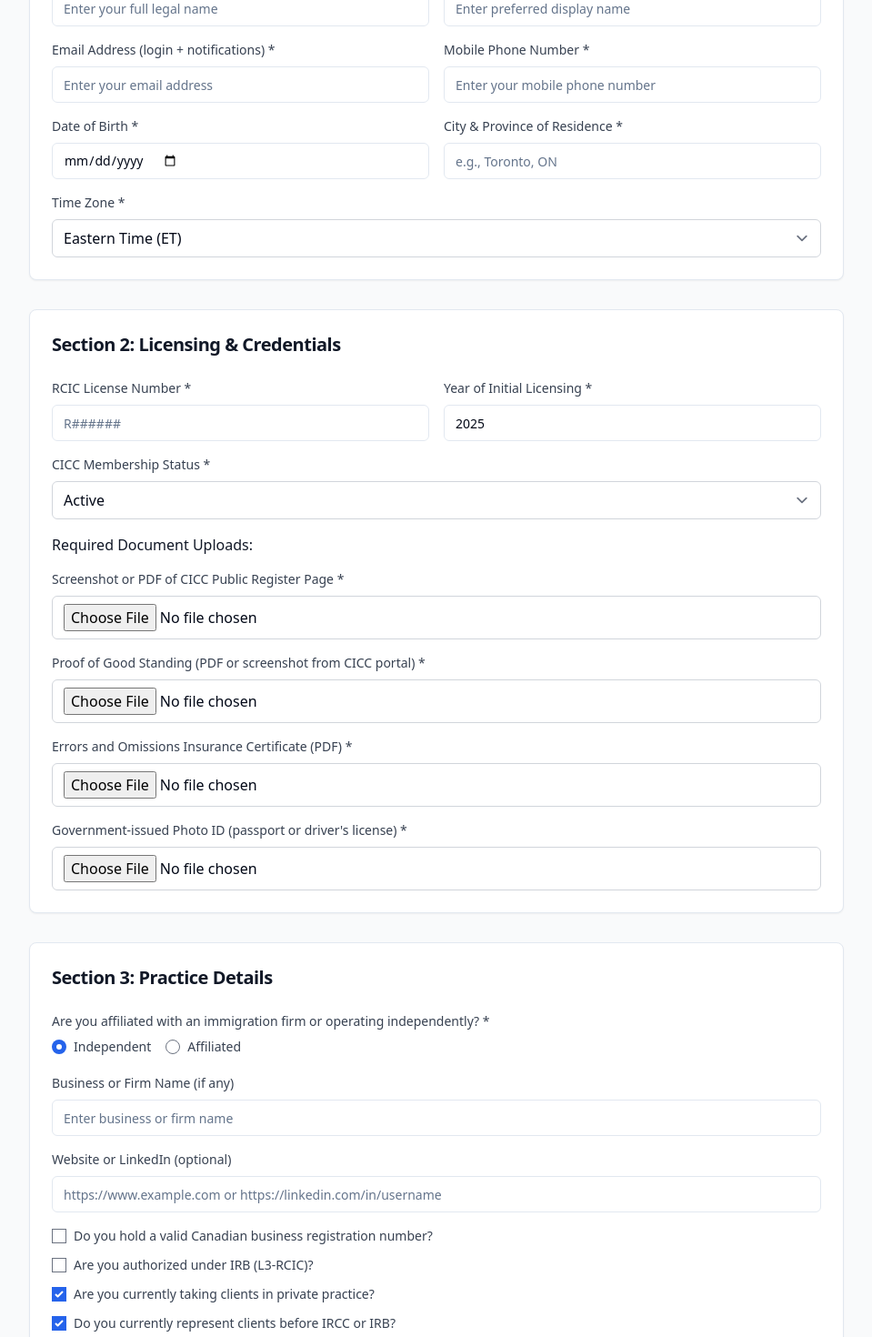
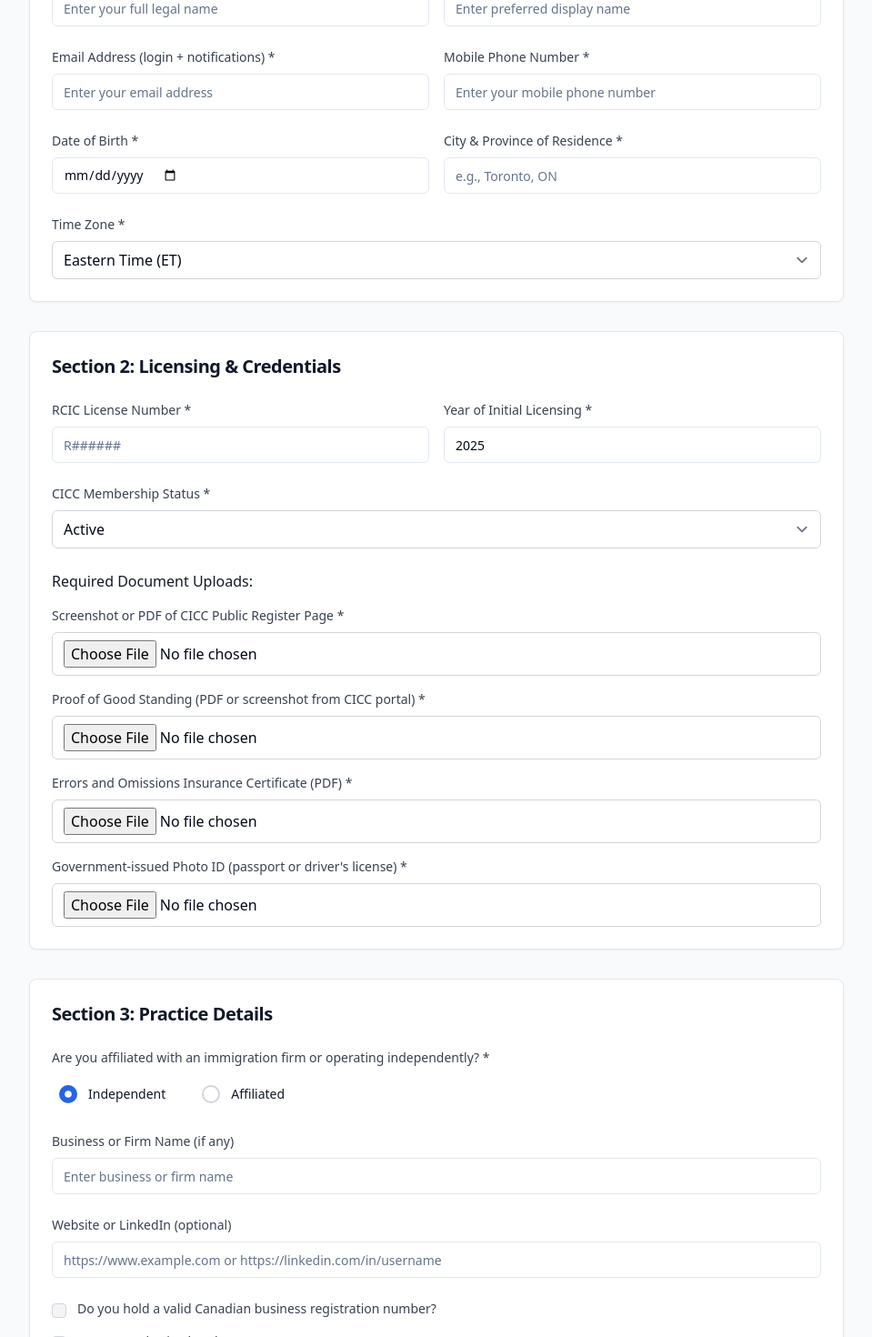
Before and after one commit to CyberAshu/Consultations, a React (Create React App) app: page /become-consultant in a window 1280 px wide. Shown: the part 440-1910 px from the top of the page at 91% size, without its empty margins (160-1119 px from the left). Built offline with nearby package versions, Linux system fonts and the light colour scheme.

Commit message:
UPDATE CONSULTANT PAGE

```diff
--- a/src/components/pages/BecomeConsultantPage.tsx
+++ b/src/components/pages/BecomeConsultantPage.tsx
@@ -123,44 +123,44 @@ export function BecomeConsultantPage() {
 
   if (isSubmitted) {
     return (
-      <main className="min-h-screen pt-24 pb-12 px-4 sm:px-6 lg:px-8 bg-gray-50">
+      <main className="min-h-screen pt-16 sm:pt-20 lg:pt-24 pb-8 sm:pb-12 px-4 sm:px-6 lg:px-8 bg-gray-50">
         <div className="max-w-4xl mx-auto">
           <Card className="bg-white rounded-lg shadow-lg">
-            <CardContent className="p-12 text-center">
+            <CardContent className="p-6 sm:p-8 lg:p-12 text-center">
               <div className="mb-6">
-                <div className="w-16 h-16 bg-green-100 rounded-full flex items-center justify-center mx-auto mb-4">
-                  <svg className="w-8 h-8 text-green-600" fill="none" stroke="currentColor" viewBox="0 0 24 24">
+                <div className="w-12 h-12 sm:w-16 sm:h-16 bg-green-100 rounded-full flex items-center justify-center mx-auto mb-4">
+                  <svg className="w-6 h-6 sm:w-8 sm:h-8 text-green-600" fill="none" stroke="currentColor" viewBox="0 0 24 24">
                     <path strokeLinecap="round" strokeLinejoin="round" strokeWidth={2} d="M5 13l4 4L19 7" />
                   </svg>
                 </div>
-                <h1 className="text-3xl font-bold text-gray-900 mb-4">Application Submitted Successfully!</h1>
+                <h1 className="text-xl sm:text-2xl lg:text-3xl font-bold text-gray-900 mb-4 px-4">Application Submitted Successfully!</h1>
               </div>
 
-              <div className="prose prose-lg mx-auto text-left bg-gray-50 rounded-lg p-6">
-                <p className="text-gray-700 mb-4">
+              <div className="prose prose-sm sm:prose-base lg:prose-lg mx-auto text-left bg-gray-50 rounded-lg p-4 sm:p-6">
+                <p className="text-gray-700 mb-3 sm:mb-4 text-sm sm:text-base">
                   <strong>Thank you!</strong> Your application has been successfully submitted.
                 </p>
-                <p className="text-gray-700 mb-4">
+                <p className="text-gray-700 mb-3 sm:mb-4 text-sm sm:text-base">
                   We've received your details and documents. Our admin team will carefully review your
                   application within <strong>2–3 business days</strong> to ensure all licensing and compliance
                   requirements are met.
                 </p>
-                <p className="text-gray-700 mb-4">
+                <p className="text-gray-700 mb-3 sm:mb-4 text-sm sm:text-base">
                   If your application is approved, you'll receive an email with login access to your consultant
                   dashboard, along with instructions to complete your onboarding and begin accepting client bookings.
                 </p>
-                <p className="text-gray-700 mb-4">
+                <p className="text-gray-700 mb-3 sm:mb-4 text-sm sm:text-base">
                   If additional information or clarification is needed, we'll reach out to you directly via the
                   email you provided.
                 </p>
-                <p className="text-gray-700">
+                <p className="text-gray-700 text-sm sm:text-base">
                   In the meantime, if you have any questions or need to make updates to your submission, please
                   contact us at <strong>support@[yourdomain].ca</strong>.
                 </p>
               </div>
 
-              <div className="mt-8 p-4 bg-blue-50 rounded-lg">
-                <p className="text-blue-800 font-medium">
+              <div className="mt-6 sm:mt-8 p-3 sm:p-4 bg-blue-50 rounded-lg">
+                <p className="text-blue-800 font-medium text-sm sm:text-base">
                   We're excited to have you join our growing network of trusted Canadian immigration consultants!
                 </p>
               </div>
@@ -172,27 +172,27 @@ export function BecomeConsultantPage() {
   }
 
   return (
-    <main className="min-h-screen pt-24 pb-12 px-4 sm:px-6 lg:px-8 bg-gray-50">
+    <main className="min-h-screen pt-16 sm:pt-20 lg:pt-24 pb-8 sm:pb-12 px-3 sm:px-4 lg:px-8 bg-gray-50">
       <div className="max-w-4xl mx-auto">
-        <div className="text-center mb-12">
-          <h1 className="text-4xl font-extrabold text-gray-900 sm:text-5xl sm:tracking-tight lg:text-6xl">
+        <div className="text-center mb-8 sm:mb-12">
+          <h1 className="text-2xl sm:text-3xl md:text-4xl lg:text-5xl xl:text-6xl font-extrabold text-gray-900 leading-tight">
             Become a Consultant
           </h1>
-          <p className="mt-5 max-w-xl mx-auto text-xl text-gray-500">
+          <p className="mt-3 sm:mt-5 max-w-xl mx-auto text-base sm:text-lg lg:text-xl text-gray-500 px-4">
             Submit your application to join our team of experts.
           </p>
         </div>
 
-        <div className="mt-10 space-y-8">
-          <form onSubmit={handleSubmit} className="space-y-8">
+        <div className="mt-6 sm:mt-10 space-y-6 sm:space-y-8">
+          <form onSubmit={handleSubmit} className="space-y-6 sm:space-y-8">
             {/* Section 1: Personal & Contact Information */}
-            <Card>
-              <CardHeader>
-                <CardTitle className="text-xl font-semibold text-gray-900">
+            <Card className="shadow-sm border border-gray-200">
+              <CardHeader className="pb-4 sm:pb-6">
+                <CardTitle className="text-lg sm:text-xl font-semibold text-gray-900 px-2 sm:px-0">
                   Section 1: Personal & Contact Information
                 </CardTitle>
               </CardHeader>
-              <CardContent className="space-y-4">
+              <CardContent className="space-y-4 sm:space-y-6 px-4 sm:px-6">
                 <div className="grid grid-cols-1 md:grid-cols-2 gap-4">
                   <div>
                     <label htmlFor="fullLegalName" className="block text-sm font-medium text-gray-700 mb-2">
@@ -311,13 +311,13 @@ export function BecomeConsultantPage() {
             </Card>
 
             {/* Section 2: Licensing & Credentials */}
-            <Card>
-              <CardHeader>
-                <CardTitle className="text-xl font-semibold text-gray-900">
+            <Card className="shadow-sm border border-gray-200">
+              <CardHeader className="pb-4 sm:pb-6">
+                <CardTitle className="text-lg sm:text-xl font-semibold text-gray-900 px-2 sm:px-0">
                   Section 2: Licensing & Credentials
                 </CardTitle>
               </CardHeader>
-              <CardContent className="space-y-4">
+              <CardContent className="space-y-4 sm:space-y-6 px-4 sm:px-6">
                 <div className="grid grid-cols-1 md:grid-cols-2 gap-4">
                   <div>
                     <label htmlFor="rcicLicenseNumber" className="block text-sm font-medium text-gray-700 mb-2">
@@ -437,41 +437,41 @@ export function BecomeConsultantPage() {
             </Card>
 
             {/* Section 3: Practice Details */}
-            <Card>
-              <CardHeader>
-                <CardTitle className="text-xl font-semibold text-gray-900">
+            <Card className="shadow-sm border border-gray-200">
+              <CardHeader className="pb-4 sm:pb-6">
+                <CardTitle className="text-lg sm:text-xl font-semibold text-gray-900 px-2 sm:px-0">
                   Section 3: Practice Details
                 </CardTitle>
               </CardHeader>
-              <CardContent className="space-y-4">
+              <CardContent className="space-y-4 sm:space-y-6 px-4 sm:px-6">
                 <div>
-                  <label className="block text-sm font-medium text-gray-700 mb-2">
+                  <label className="block text-sm font-medium text-gray-700 mb-3">
                     Are you affiliated with an immigration firm or operating independently? *
                   </label>
-                  <div className="space-x-4">
-                    <label className="inline-flex items-center">
+                  <div className="flex flex-col sm:flex-row sm:space-x-6 space-y-3 sm:space-y-0">
+                    <label className="flex items-center cursor-pointer p-2 rounded-lg hover:bg-gray-50 transition-colors">
                       <input
                         type="radio"
                         name="practiceType"
                         value="independent"
                         checked={formData.practiceType === 'independent'}
                         onChange={handleInputChange}
-                        className="form-radio"
+                        className="w-5 h-5 text-blue-600 bg-white border-2 border-gray-300 rounded-full focus:ring-blue-500 focus:ring-2 focus:ring-offset-0 checked:bg-blue-600 checked:border-blue-600"
                         required
                       />
-                      <span className="ml-2 text-sm text-gray-700">Independent</span>
+                      <span className="ml-3 text-sm font-medium text-gray-900 select-none">Independent</span>
                     </label>
-                    <label className="inline-flex items-center">
+                    <label className="flex items-center cursor-pointer p-2 rounded-lg hover:bg-gray-50 transition-colors">
                       <input
                         type="radio"
                         name="practiceType"
                         value="affiliated"
                         checked={formData.practiceType === 'affiliated'}
                         onChange={handleInputChange}
-                        className="form-radio"
+                        className="w-5 h-5 text-blue-600 bg-white border-2 border-gray-300 rounded-full focus:ring-blue-500 focus:ring-2 focus:ring-offset-0 checked:bg-blue-600 checked:border-blue-600"
                         required
                       />
-                      <span className="ml-2 text-sm text-gray-700">Affiliated</span>
+                      <span className="ml-3 text-sm font-medium text-gray-900 select-none">Affiliated</span>
                     </label>
                   </div>
                 </div>
@@ -506,59 +506,59 @@ export function BecomeConsultantPage() {
                   />
                 </div>
 
-                <div className="space-y-3">
-                  <div className="flex items-center">
+                <div className="space-y-4">
+                  <div className="flex items-start">
                     <input
                       id="hasBusinessRegistration"
                       name="hasBusinessRegistration"
                       type="checkbox"
                       checked={formData.hasBusinessRegistration}
                       onChange={handleInputChange}
-                      className="form-checkbox"
+                      className="w-4 h-4 text-blue-600 bg-gray-100 border-gray-300 rounded focus:ring-blue-500 focus:ring-2 mt-1"
                     />
-                    <label htmlFor="hasBusinessRegistration" className="ml-2 text-sm text-gray-700">
+                    <label htmlFor="hasBusinessRegistration" className="ml-3 text-sm text-gray-700 cursor-pointer">
                       Do you hold a valid Canadian business registration number?
                     </label>
                   </div>
 
-                  <div className="flex items-center">
+                  <div className="flex items-start">
                     <input
                       id="isIRBAuthorized"
                       name="isIRBAuthorized"
                       type="checkbox"
                       checked={formData.isIRBAuthorized}
                       onChange={handleInputChange}
-                      className="form-checkbox"
+                      className="w-4 h-4 text-blue-600 bg-gray-100 border-gray-300 rounded focus:ring-blue-500 focus:ring-2 mt-1"
                     />
-                    <label htmlFor="isIRBAuthorized" className="ml-2 text-sm text-gray-700">
+                    <label htmlFor="isIRBAuthorized" className="ml-3 text-sm text-gray-700 cursor-pointer">
                       Are you authorized under IRB (L3-RCIC)?
                     </label>
                   </div>
 
-                  <div className="flex items-center">
+                  <div className="flex items-start">
                     <input
                       id="takingPrivateClients"
                       name="takingPrivateClients"
                       type="checkbox"
                       checked={formData.takingPrivateClients}
                       onChange={handleInputChange}
-                      className="form-checkbox"
+                      className="w-4 h-4 text-blue-600 bg-gray-100 border-gray-300 rounded focus:ring-blue-500 focus:ring-2 mt-1"
                     />
-                    <label htmlFor="takingPrivateClients" className="ml-2 text-sm text-gray-700">
+                    <label htmlFor="takingPrivateClients" className="ml-3 text-sm text-gray-700 cursor-pointer">
                       Are you currently taking clients in private practice?
                     </label>
                   </div>
 
-                  <div className="flex items-center">
+                  <div className="flex items-start">
                     <input
                       id="representsClientsIRCC"
                       name="representsClientsIRCC"
                       type="checkbox"
                       checked={formData.representsClientsIRCC}
                       onChange={handleInputChange}
-                      className="form-checkbox"
+                      className="w-4 h-4 text-blue-600 bg-gray-100 border-gray-300 rounded focus:ring-blue-500 focus:ring-2 mt-1"
                     />
-                    <label htmlFor="representsClientsIRCC" className="ml-2 text-sm text-gray-700">
+                    <label htmlFor="representsClientsIRCC" className="ml-3 text-sm text-gray-700 cursor-pointer">
                       Do you currently represent clients before IRCC or IRB?
                     </label>
                   </div>
@@ -567,13 +567,13 @@ export function BecomeConsultantPage() {
             </Card>
 
             {/* Section 4: Areas of Expertise */}
-            <Card>
-              <CardHeader>
-                <CardTitle className="text-xl font-semibold text-gray-900">
+            <Card className="shadow-sm border border-gray-200">
+              <CardHeader className="pb-4 sm:pb-6">
+                <CardTitle className="text-lg sm:text-xl font-semibold text-gray-900 px-2 sm:px-0">
                   Section 4: Areas of Expertise
                 </CardTitle>
               </CardHeader>
-              <CardContent className="space-y-4">
+              <CardContent className="space-y-4 sm:space-y-6 px-4 sm:px-6">
                 <div>
                   <label className="block text-sm font-medium text-gray-700 mb-3">
                     Check all that apply: *
@@ -613,13 +613,13 @@ export function BecomeConsultantPage() {
             </Card>
 
             {/* Section 5: Languages Spoken */}
-            <Card>
-              <CardHeader>
-                <CardTitle className="text-xl font-semibold text-gray-900">
+            <Card className="shadow-sm border border-gray-200">
+              <CardHeader className="pb-4 sm:pb-6">
+                <CardTitle className="text-lg sm:text-xl font-semibold text-gray-900 px-2 sm:px-0">
                   Section 5: Languages Spoken
                 </CardTitle>
               </CardHeader>
-              <CardContent className="space-y-4">
+              <CardContent className="space-y-4 sm:space-y-6 px-4 sm:px-6">
                 <div>
                   <label htmlFor="primaryLanguage" className="block text-sm font-medium text-gray-700 mb-2">
                     Primary Language *
@@ -676,13 +676,13 @@ export function BecomeConsultantPage() {
             </Card>
 
             {/* Section 6: Declarations & Agreements */}
-            <Card>
-              <CardHeader>
-                <CardTitle className="text-xl font-semibold text-gray-900">
+            <Card className="shadow-sm border border-gray-200">
+              <CardHeader className="pb-4 sm:pb-6">
+                <CardTitle className="text-lg sm:text-xl font-semibold text-gray-900 px-2 sm:px-0">
                   Section 6: Declarations & Agreements
                 </CardTitle>
               </CardHeader>
-              <CardContent className="space-y-4">
+              <CardContent className="space-y-4 sm:space-y-6 px-4 sm:px-6">
                 <div className="space-y-3">
                   <label className="flex items-start">
                     <input
@@ -758,13 +758,13 @@ export function BecomeConsultantPage() {
             </Card>
 
             {/* Section 7: Signature & Submission */}
-            <Card>
-              <CardHeader>
-                <CardTitle className="text-xl font-semibold text-gray-900">
+            <Card className="shadow-sm border border-gray-200">
+              <CardHeader className="pb-4 sm:pb-6">
+                <CardTitle className="text-lg sm:text-xl font-semibold text-gray-900 px-2 sm:px-0">
                   Section 7: Signature & Submission
                 </CardTitle>
               </CardHeader>
-              <CardContent className="space-y-4">
+              <CardContent className="space-y-4 sm:space-y-6 px-4 sm:px-6">
                 <div>
                   <label htmlFor="digitalSignature" className="block text-sm font-medium text-gray-700 mb-2">
                     Typed Full Name (acts as digital signature) *
```
